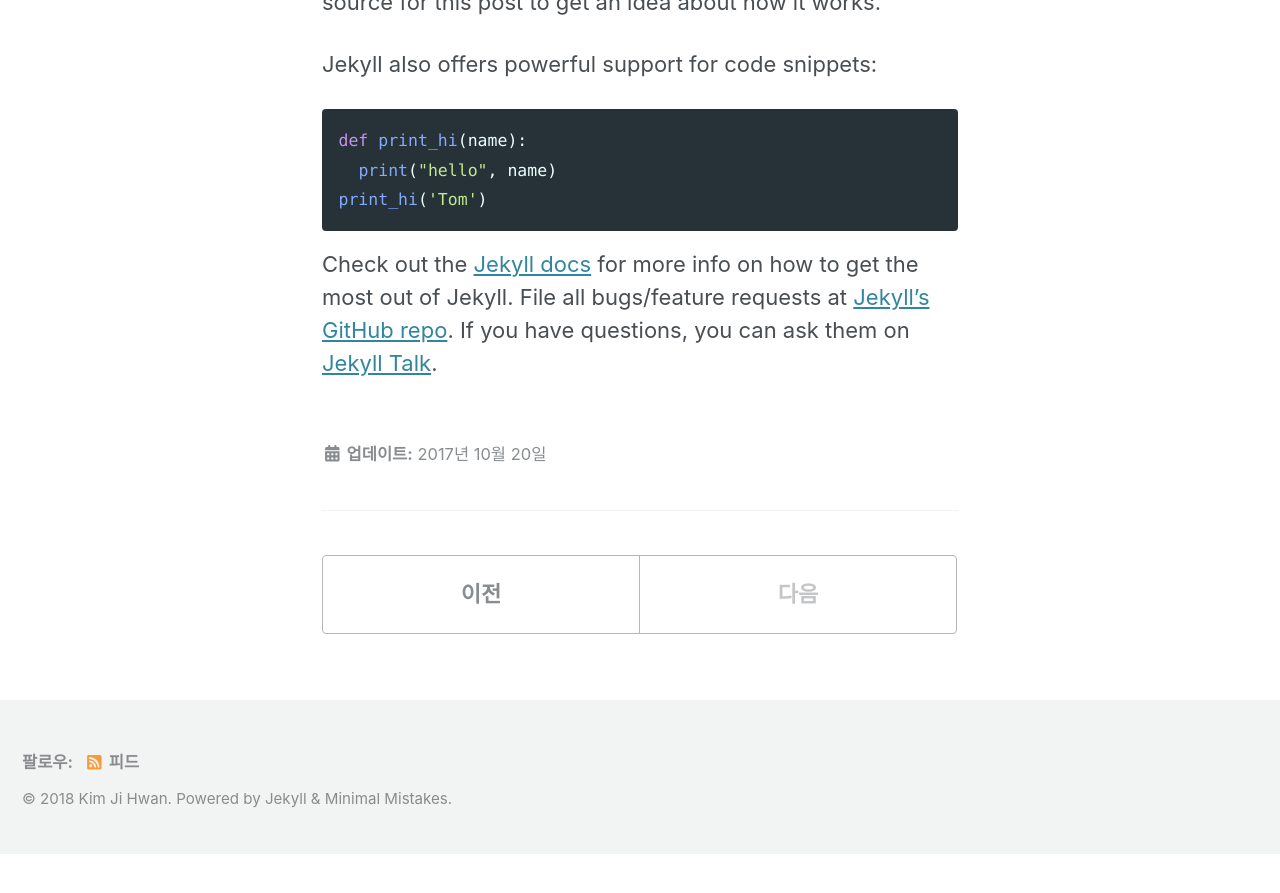
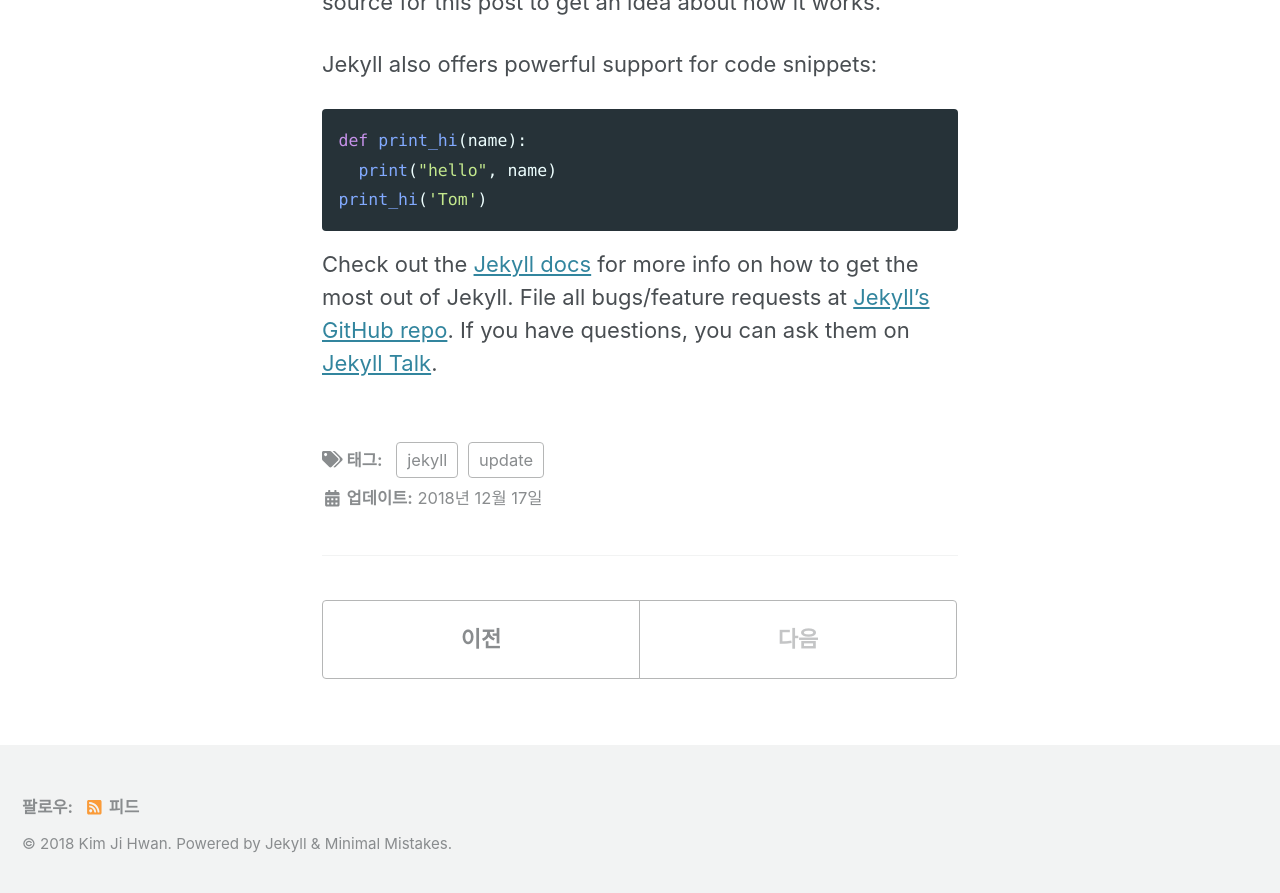
Before and after one commit to kimjh0/kimjh0.github.io, a Jekyll site: the page built from _posts/2018-12-17-first-post.md, in a window 1280 px wide and 900 px high, scrolled down 469 px. Shown: the top 893 px of the window. Built offline with Jekyll 4.4.1, drawn with Linux system fonts in a browser that asks for light colours; cached includes are drawn as plain includes; nearby versions of some CDN libraries; before the commit the page ends 1324 px from its top, so only the background shows below that.

Commit message:
Update 2018-12-17-first-post.md

```diff
--- a/_posts/2018-12-17-first-post.md
+++ b/_posts/2018-12-17-first-post.md
@@ -1,8 +1,11 @@
 ---
 title: "Welcome to Jekyll!"
-date: 2017-10-20 08:26:28 -0400
-categories: jekyll update
+tags:
+  - jekyll
+  - update
 ---
+
+
 
 You’ll find this post in your `_posts` directory. Go ahead and edit it and re-build the site to see your changes. You can rebuild the site in many different ways, but the most common way is to run `jekyll serve`, which launches a web server and auto-regenerates your site when a file is updated.
 
```
